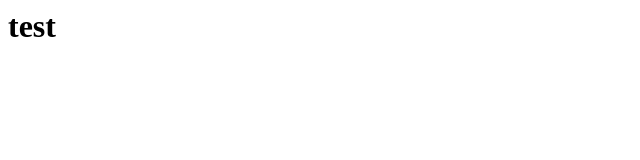
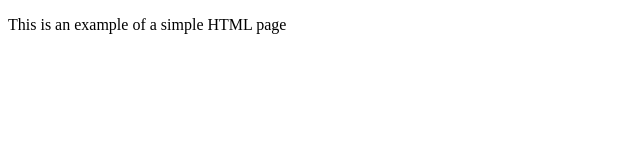
Before and after one commit to eternablue/eternablue.github.io, a plain HTML site: page index.html in a window 1280 px wide. Shown: the whole page, without its empty margins (0-640 px from the left). Drawn offline with Linux system fonts and the light colour scheme.

Commit message:
Update index.html

```diff
--- a/index.html
+++ b/index.html
@@ -1 +1,9 @@
-<h1>test<h1>
+<!DOCTYPE html>
+<html>
+    <head>
+        <title>Example</title>
+    </head>
+    <body>
+        <p>This is an example of a simple HTML page</p>
+    </body>
+</html>
```
